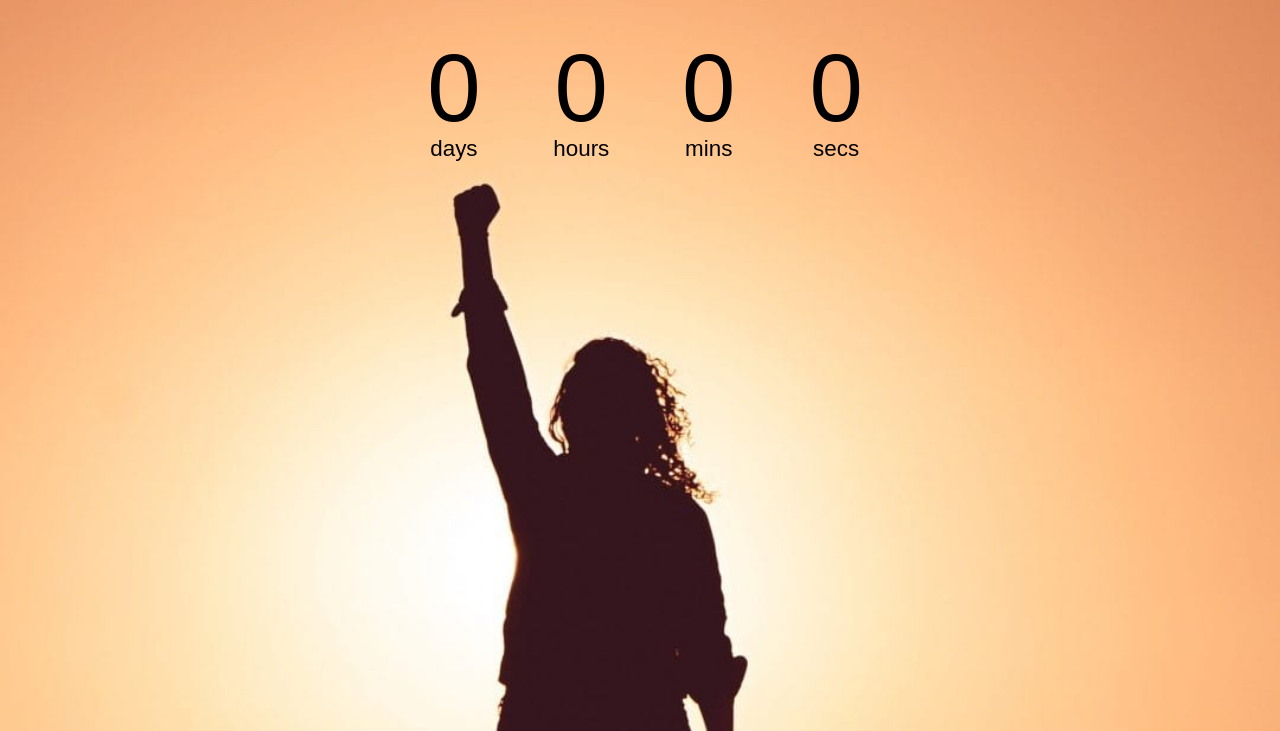
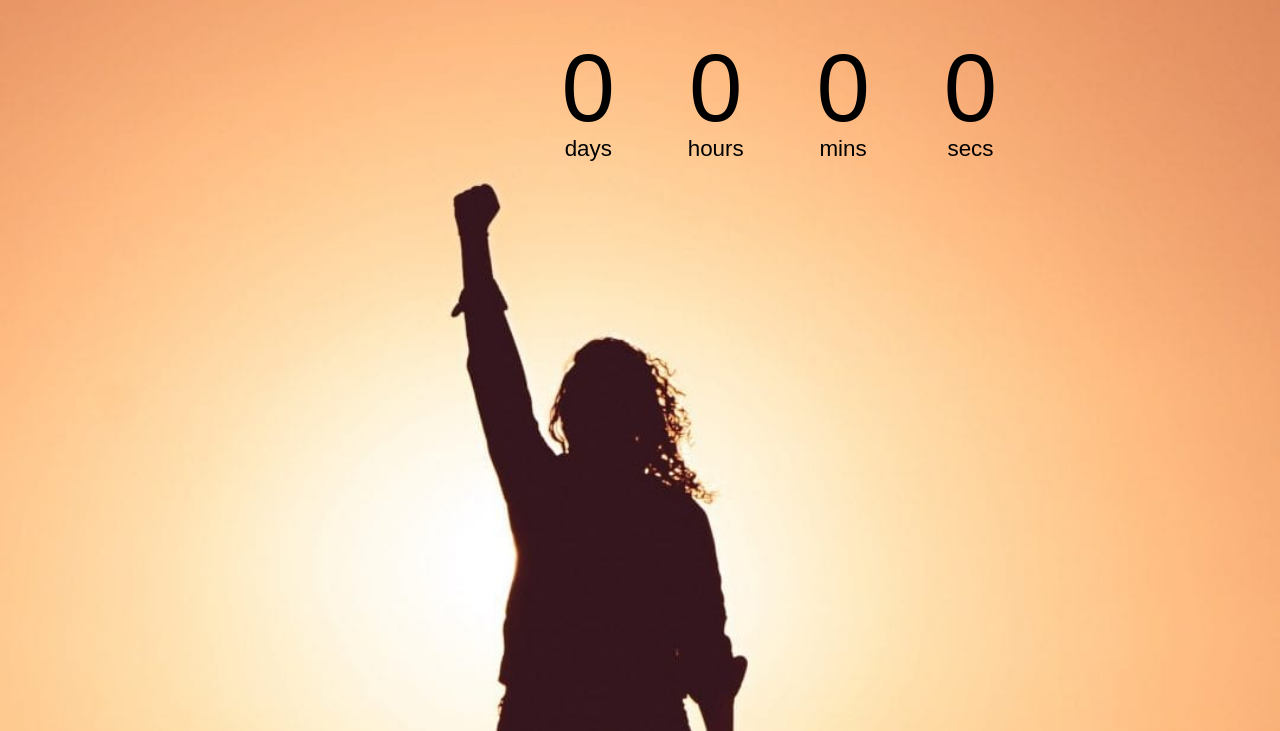
Before and after one commit to AOLink/Timer, a plain HTML site: page index.html in a window 1280 px wide. Shown: the part 69-800 px from the top of the page. Drawn offline with Linux system fonts and the light colour scheme; a web font is replaced by a local one.

Commit message:
fixed css conflict issues

```diff
--- a/style.css
+++ b/style.css
@@ -42,7 +42,7 @@ h1 {
 
 .countdown-container {
     display: flex;
-
+    margin-left: 21%;
 }
 
 .big-text {
```
